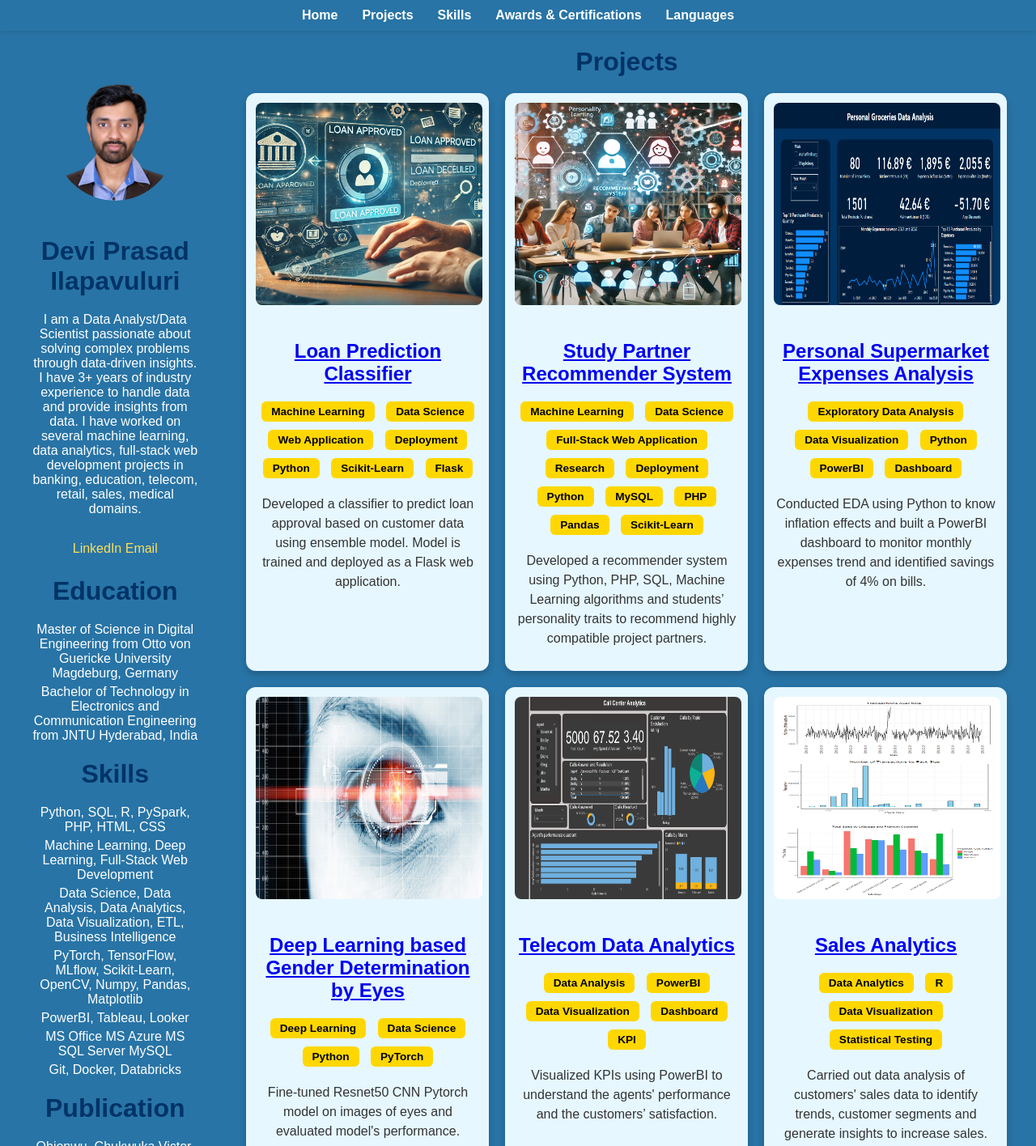
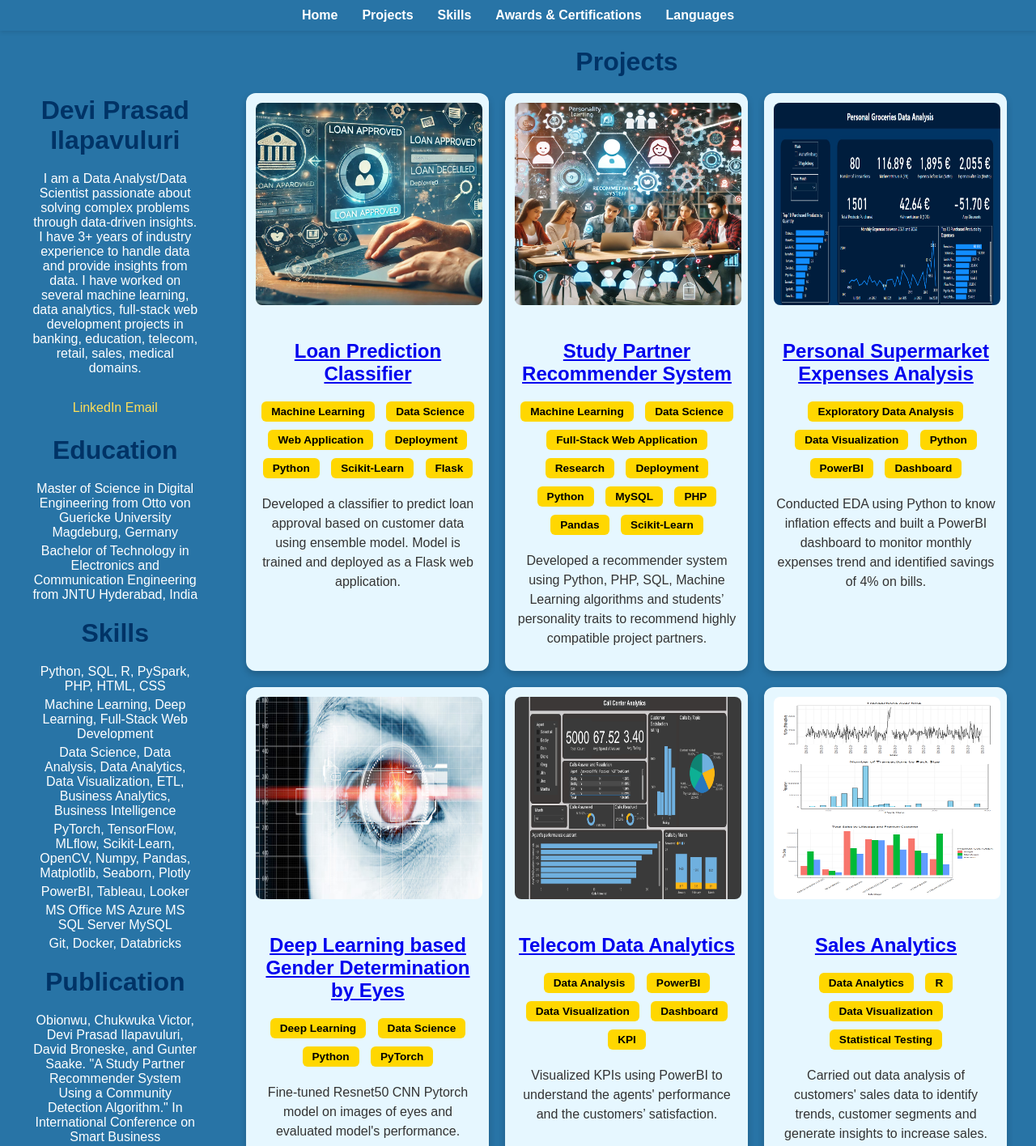
Before and after one commit to dpch94/dpch94.github.io, a plain HTML site: page index.html in a window 1280 px wide. Shown: the top 1416 px of the page at 81% size. Drawn offline with Linux system fonts and the light colour scheme.

Commit message:
feat: updated skills

```diff
--- a/index.html
+++ b/index.html
@@ -21,7 +21,7 @@
 
   <div id="home" class="container">
     <div class="left">
-      <img src="ProfilePhoto.png" alt="Your Photo" class="profile-pic">
+      <!-- <img src="ProfilePhoto.png" alt="Your Photo" class="profile-pic"> -->
       <h2>Devi Prasad Ilapavuluri</h2>
         <p>I am a Data Analyst/Data Scientist passionate about solving complex problems through data-driven insights. I have 3+ years of industry experience to handle data and provide insights
         from data. I have worked on several machine learning, data analytics, full-stack web development projects in banking, education, telecom, retail, sales, medical domains.</p>
@@ -53,8 +53,8 @@
         <ul>
           <li>Python, SQL, R, PySpark, PHP, HTML, CSS</li>
           <li>Machine Learning, Deep Learning, Full-Stack Web Development</li>
-          <li>Data Science, Data Analysis, Data Analytics, Data Visualization, ETL, Business Intelligence</li>
-          <li>PyTorch, TensorFlow, MLflow, Scikit-Learn, OpenCV, Numpy, Pandas, Matplotlib</li>
+          <li>Data Science, Data Analysis, Data Analytics, Data Visualization, ETL, Business Analytics, Business Intelligence</li>
+          <li>PyTorch, TensorFlow, MLflow, Scikit-Learn, OpenCV, Numpy, Pandas, Matplotlib, Seaborn, Plotly</li>
           <li>PowerBI, Tableau, Looker</li>
           <li>MS Office MS Azure MS SQL Server MySQL</li>
           <li>Git, Docker, Databricks</li>
```
Also changed, not shown: ProfilePhoto.png (deleted).
